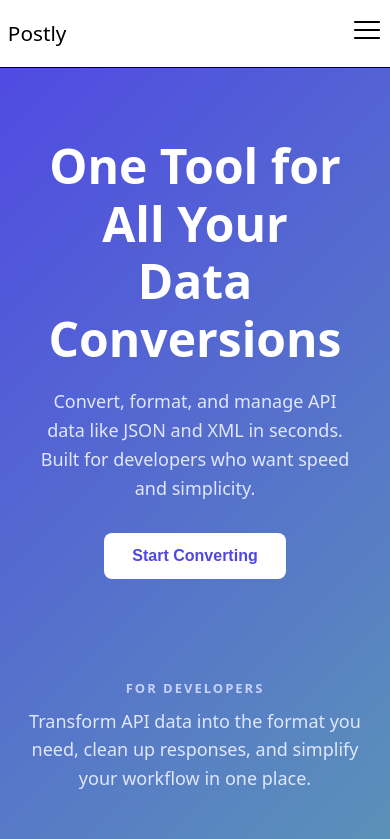
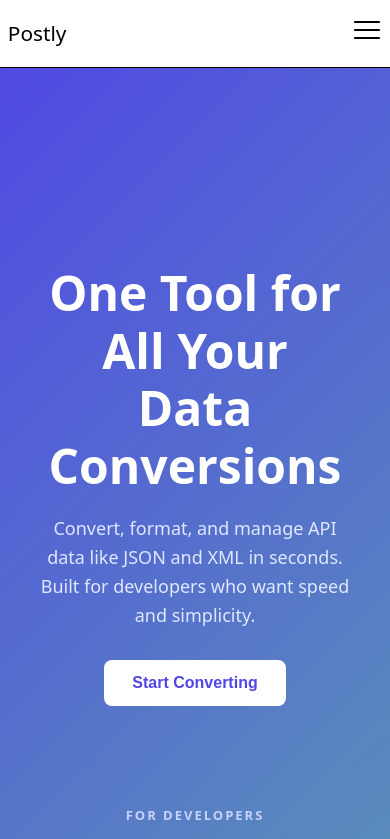
Before and after one commit to aaswne/postly-web, a Next.js app: page / in a window 390 px wide. Shown: the top 839 px of the page. Built offline with nearby package versions, Linux system fonts and the light colour scheme.

Commit message:
updated paddingtop

```diff
--- a/app/globals.css
+++ b/app/globals.css
@@ -211,6 +211,7 @@ body {
   padding: 20px;
   overflow-y: auto;
   color: white;
+
 }
 
 .content-wrapper {
@@ -236,6 +237,15 @@ textarea {
   .textarea {
     height: 200px;
   }
+
+  .content {
+  flex: 1;
+  padding: 20px;
+  overflow-y: auto;
+  color: white;
+  padding-top: 147px;
+}
+
 }
 
 /* Controls */
```
